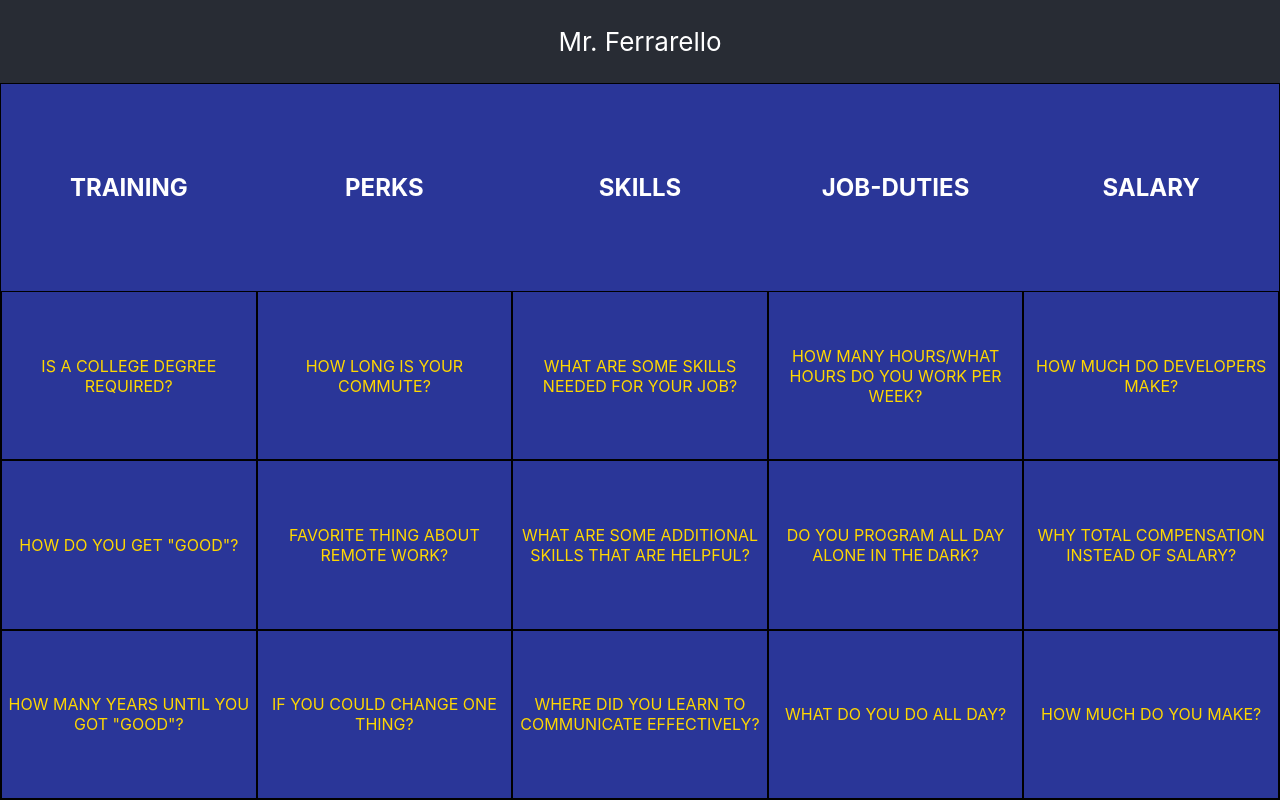
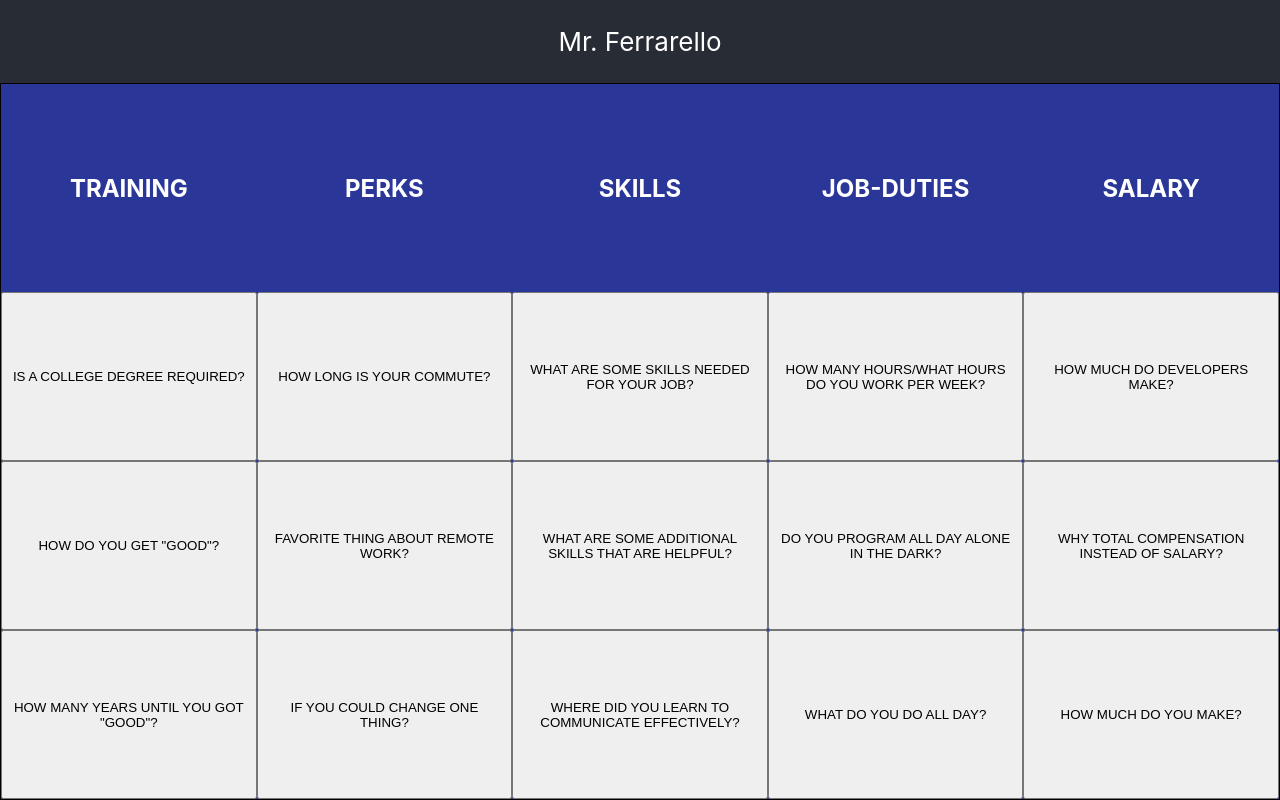
Before and after one commit to salcode/career-jeopardy, a React (Create React App) app: page / in a window 1280 px wide. Built offline with nearby package versions, Linux system fonts and the light colour scheme.

Commit message:
Change question section to a button

```diff
--- a/src/components/Category.js
+++ b/src/components/Category.js
@@ -6,12 +6,12 @@ export default function Category({
     {
       category.questions?.map(
         (question) =>
-          <section
+          <button
             className="cell"
             key={question.text}
           >
             {question.text}
-          </section>
+          </button>
       )
     }
   </div>;
```
